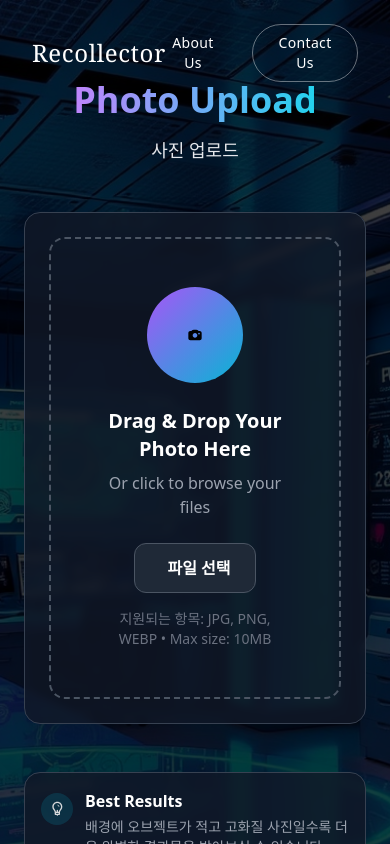
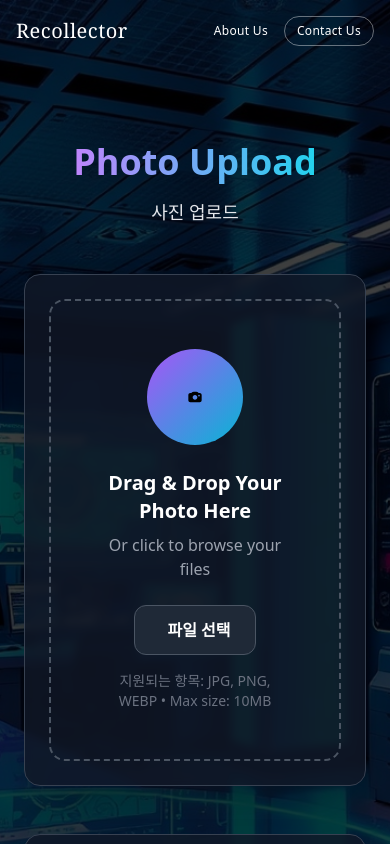
Before and after one commit to AI-3D-Graduation/recollector_frontend, a React (Create React App) app: page /upload in a window 390 px wide. Shown: the top 844 px of the page. Built offline with nearby package versions, Linux system fonts and the light colour scheme.

Commit message:
반응형 네비게이션으로 변경

```diff
--- a/src/shared/Navigation.tsx
+++ b/src/shared/Navigation.tsx
@@ -1,35 +1,33 @@
-
 import { useNavigate } from 'react-router-dom';
 
 export default function Navigation() {
   const navigate = useNavigate();
 
   return (
-    <nav className="w-full bg-transparent absolute top-0 left-0 z-50">
-          <div className="max-w-7xl mx-auto px-8 py-6">
+    <nav className="w-full bg-transparent relative z-50">
+      <div className="max-w-7xl mx-auto px-4 sm:px-8 py-4 sm:py-6">
         <div className="flex items-center justify-between">
           {/* Left - Brand Name */}
           <div
             className="cursor-pointer group"
             onClick={() => navigate('/')}
           >
-                <h2 className="text-2xl font-serif tracking-wide text-white">
+            <h2 className="text-xl sm:text-2xl font-serif tracking-wide text-white">
               Recollector
             </h2>
-
           </div>
 
           {/* Right - Menu Items */}
-              <div className="flex items-center space-x-8">
+          <div className="flex items-center space-x-4 sm:space-x-8">
             <button
               onClick={() => navigate('/')}
-                  className="text-sm font-light tracking-wide text-white hover:text-white/70 transition-colors duration-300"
+              className="text-xs sm:text-sm font-light tracking-wide text-white hover:text-white/70 transition-colors duration-300"
             >
               About Us
             </button>
             <button
               onClick={() => navigate('/')}
-                  className="px-5 py-2 border border-white/40 rounded-full text-sm font-light tracking-wide text-white hover:bg-white hover:text-black transition-all duration-300"
+              className="px-3 sm:px-5 py-1.5 sm:py-2 border border-white/40 rounded-full text-xs sm:text-sm font-light tracking-wide text-white hover:bg-white hover:text-black transition-all duration-300"
             >
               Contact Us
             </button>
```
Lines whose indentation alone changed are shown as unchanged.
